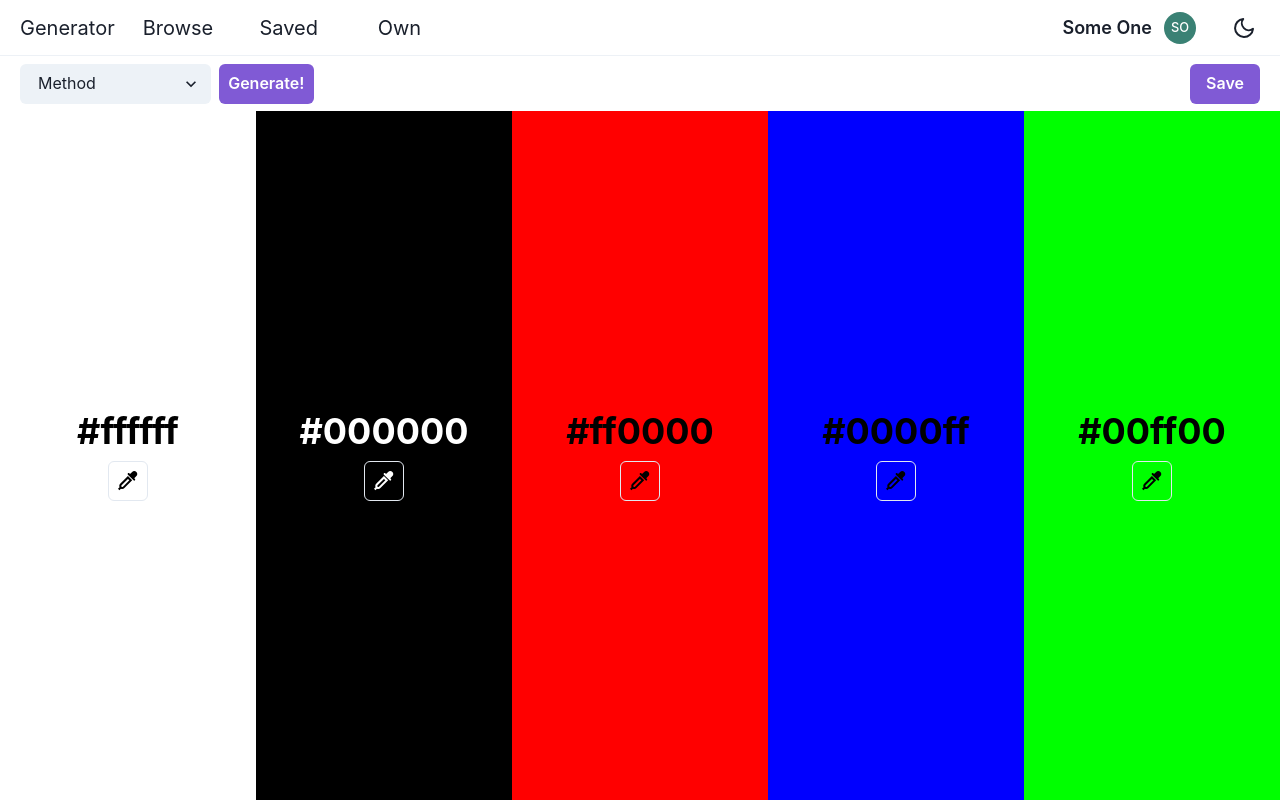
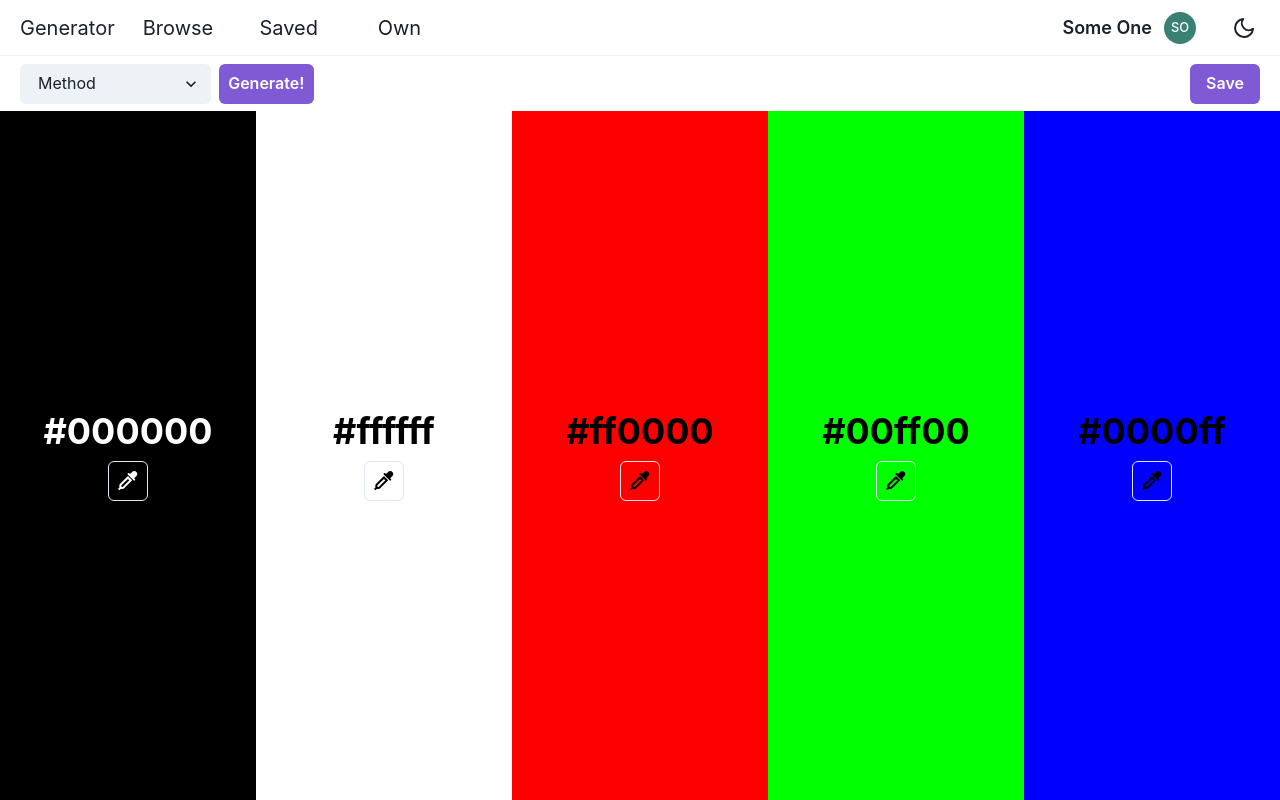
Before and after one commit to NoszDom/ColorPalette, a React (Create React App) app: page /generator in a window 1280 px wide. Built offline with nearby package versions, Linux system fonts and the light colour scheme; no server answers.

Commit message:
colorpick

```diff
--- a/src/components/common/ColorPalette.tsx
+++ b/src/components/common/ColorPalette.tsx
@@ -7,22 +7,33 @@ export interface ColorPaletteParams {
   height: string;
   fontSize: string;
   editable?: boolean;
+  setColors?: React.Dispatch<React.SetStateAction<string[]>>;
 }
 
 export default function ColorPalette({
   colors,
   height,
   fontSize,
-  editable
+  editable,
+  setColors,
 }: ColorPaletteParams) {
   const h: number = 100;
   const w: number = 100 / colors.length;
 
   return (
-    <Flex w="100%" bg="tomato" h={height}>
-      {colors.map((value : string, index : number) => {
+    <Flex w="100%" h={height}>
+      {colors.map((value: string, index: number) => {
         return (
-          <ColorPanel color={value} height={h} width={w} fontSize={fontSize} key={index} editable={editable}/>
+          <ColorPanel
+            colors={colors}
+            index={index}
+            height={h}
+            width={w}
+            fontSize={fontSize}
+            key={index}
+            editable={editable}
+            setColors={setColors}
+          />
         );
       })}
     </Flex>
--- a/src/components/common/ColorPanel.tsx
+++ b/src/components/common/ColorPanel.tsx
@@ -1,38 +1,40 @@
 import * as React from "react";
-import {
-  Center,
-  Heading,
-  VStack,
-} from "@chakra-ui/react";
+import { Center, Heading, VStack } from "@chakra-ui/react";
 import hexRgb from "hex-rgb";
 import ColorPickerPopUp from "./ColorPickerPopUp";
 
 export interface ColorPanelParams {
-  color: string;
+  colors: Array<string>;
+  index: number;
   width: number;
   height: number;
   fontSize: string;
   editable?: boolean;
+  setColors?: React.Dispatch<React.SetStateAction<string[]>>;
 }
 
 export default function ColorPanel({
-  color,
+  colors,
+  index,
   width,
   height,
   fontSize,
   editable,
+  setColors,
 }: ColorPanelParams) {
   const widthString: string = width.toString() + "%";
   const heightString: string = height.toString() + "%";
-  const textColor: string = isTextBlack(color) ? "black" : "white";
+  const textColor: string = isTextBlack(colors[index]) ? "black" : "white";
 
-  const colorPicker = editable ? ColorPickerPopUp({textColor : textColor, color : color}) : null;
+  const colorPicker = editable
+    ? ColorPickerPopUp({ textColor: textColor, colors: colors, setColors: setColors, index: index })
+    : null;
 
   return (
-    <Center w={widthString} h={heightString} bg={color}>
+    <Center w={widthString} h={heightString} bg={colors[index]}>
       <VStack>
-       <Heading color={textColor} size={fontSize}>
-        {color}
+        <Heading color={textColor} size={fontSize}>
+          {colors[index]}
         </Heading>
         {colorPicker}
       </VStack>
@@ -55,8 +57,6 @@ function isTextBlack(color: string) {
   return result;
 }
 
-
-
 function calculateLuminanceComponent(color: number) {
   const result: number =
     color / 255 <= 0.03928 ? color / 12.92 : ((color + 0.055) / 1.055) ^ 2.4;
--- a/src/components/common/ColorPickerPopUp.tsx
+++ b/src/components/common/ColorPickerPopUp.tsx
@@ -18,29 +18,45 @@ import {
   PopoverContent,
   PopoverArrow,
   PopoverCloseButton,
-  ButtonGroup,
   Stack,
   HStack,
   PopoverHeader,
   Flex,
   Spacer,
-  InputGroup,
   Input,
-  InputLeftAddon,
 } from "@chakra-ui/react";
 import { CgColorPicker } from "react-icons/cg";
+import hexRgb from "hex-rgb";
+import rgbHex from "rgb-hex";
+import hexColorRegex from "hex-color-regex";
 
 export interface ColorPickerParams {
   textColor: string;
-  color: string;
+  colors: Array<string>;
+  setColors?: React.Dispatch<React.SetStateAction<string[]>>;
+  index: number;
 }
 
 export default function ColorPickerPopUp({
   textColor,
-  color,
+  colors,
+  setColors,
+  index,
 }: ColorPickerParams) {
+  const [rgb, setRgb] = React.useState<Array<number>>(
+    hexRgb(colors[index], { format: "array" })
+  );
+  const[hex, setHex] = React.useState<string>(colors[index]);
+
+  function rgbChanged() {
+    const tmp = colors;
+    tmp[index] = "#" + rgbHex(rgb[0], rgb[1], rgb[2]);
+    setColors!(tmp);
+    setHex(colors[index]);
+  }
+
   return (
-    <Popover closeOnBlur={false}>
+    <Popover>
       <PopoverTrigger>
         <IconButton
           aria-label="Pick a color"
@@ -60,7 +76,16 @@ export default function ColorPickerPopUp({
             <Flex alignItems="center">
               <Text fontWeight="bold">Red</Text>
               <Spacer />
-              <NumberInput min={0} max={255} size="sm">
+              <NumberInput
+                value={rgb[0]}
+                min={0}
+                max={255}
+                size="sm"
+                onChange={(value) => {
+                  setRgb([+value, rgb[1], rgb[2]]);
+                  rgbChanged();
+                }}
+              >
                 <NumberInputField width="75px" />
                 <NumberInputStepper>
                   <NumberIncrementStepper />
@@ -70,10 +95,14 @@ export default function ColorPickerPopUp({
             </Flex>
             <Slider
               aria-label="slider-red"
-              defaultValue={30}
+              value={rgb[0]}
               min={0}
               max={255}
               step={1}
+              onChange={(value) => {
+                setRgb([+value, rgb[1], rgb[2]]);
+                rgbChanged();
+              }}
             >
               <SliderTrack h="12px" bgGradient="linear(to-r, #000000, #ff0000)">
                 <SliderFilledTrack bgColor="transparent" />
@@ -84,7 +113,16 @@ export default function ColorPickerPopUp({
             <Flex alignItems="center">
               <Text fontWeight="bold">Green</Text>
               <Spacer />
-              <NumberInput min={0} max={255} size="sm">
+              <NumberInput
+                value={rgb[1]}
+                min={0}
+                max={255}
+                size="sm"
+                onChange={(value) => {
+                  setRgb([rgb[0], +value, rgb[2]]);
+                  rgbChanged();
+                }}
+              >
                 <NumberInputField width="75px" />
                 <NumberInputStepper>
                   <NumberIncrementStepper />
@@ -94,10 +132,14 @@ export default function ColorPickerPopUp({
             </Flex>
             <Slider
               aria-label="slider-green"
-              defaultValue={30}
+              value={rgb[1]}
               min={0}
               max={255}
               step={1}
+              onChange={(value) => {
+                setRgb([rgb[0], +value, rgb[2]]);
+                rgbChanged();
+              }}
             >
               <SliderTrack h="12px" bgGradient="linear(to-r, #000000, #00ff00)">
                 <SliderFilledTrack bgColor="transparent" />
@@ -108,7 +150,16 @@ export default function ColorPickerPopUp({
             <Flex alignItems="center">
               <Text fontWeight="bold">Blue</Text>
               <Spacer />
-              <NumberInput min={0} max={255} size="sm">
+              <NumberInput
+                value={rgb[2]}
+                min={0}
+                max={255}
+                size="sm"
+                onChange={(value) => {
+                  setRgb([rgb[0], rgb[1], +value]);
+                  rgbChanged();
+                }}
+              >
                 <NumberInputField width="75px" />
                 <NumberInputStepper>
                   <NumberIncrementStepper />
@@ -118,10 +169,14 @@ export default function ColorPickerPopUp({
             </Flex>
             <Slider
               aria-label="slider-blue"
-              defaultValue={30}
+              value={rgb[2]}
               min={0}
               max={255}
               step={1}
+              onChange={(value) => {
+                setRgb([rgb[0], rgb[1], +value]);
+                rgbChanged();
+              }}
             >
               <SliderTrack h="12px" bgGradient="linear(to-r, #000000, #0000ff)">
                 <SliderFilledTrack bgColor="transparent" />
@@ -131,18 +186,24 @@ export default function ColorPickerPopUp({
 
             <HStack spacing={6}>
               <Text fontWeight="bold">HEX</Text>
-              <InputGroup size="sm">
-                <InputLeftAddon>#</InputLeftAddon>
-                <Input w ="75px"/>
-              </InputGroup>
+              <Input
+                id="hexInput"
+                w="80px"
+                size="sm"
+                maxLength={7}
+                value={hex}
+                onChange={(e) => {
+                  setHex(e.target.value);
+                  if (hexColorRegex({strict: true}).test(e.target.value)){
+                    const tmp = colors;
+                    tmp[index] = e.target.value;
+                    setColors!(tmp);
+                  }
+                }}
+                onBlur={() => setHex(colors[index])}
+              />
+
             </HStack>
-
-            <ButtonGroup display="flex" justifyContent="flex-end">
-              <Button variant="ghost" colorScheme="purple">
-                Cancel
-              </Button>
-              <Button colorScheme="purple">Ok</Button>
-            </ButtonGroup>
           </Stack>
         </Box>
       </PopoverContent>
--- a/src/pages/GeneratorPage.tsx
+++ b/src/pages/GeneratorPage.tsx
@@ -3,23 +3,19 @@ import { Box } from "@chakra-ui/react";
 import ToolBar from "../components/toolbar/ToolBar";
 import ColorPalette from "../components/common/ColorPalette";
 
-const testColors: Array<string> = [
-  "#ffffff",
-  "#000000",
-  "#ff0000",
-  "#0000ff",
-  "#00ff00",
-];
+export default function GeneratorPage() {
 
-export default function GeneratorPage() {
+  const [colors, setColors] = React.useState<Array<string>>(["#000000", "#ffffff","#ff0000", "#00ff00","#0000ff"]);
+
   return (
     <Box h = "calc(100% - 56px)" w="100%">
       <ToolBar />
       <ColorPalette
-        colors={testColors}
+        colors={colors}
         height="calc(100% - 55px)"
         fontSize="xl"
         editable={true}
+        setColors={setColors}
       />
     </Box>
   );
```
Also changed, not shown: package.json (+6 -2 lines), 1 other file (tests, documents, lock files or other folders).
